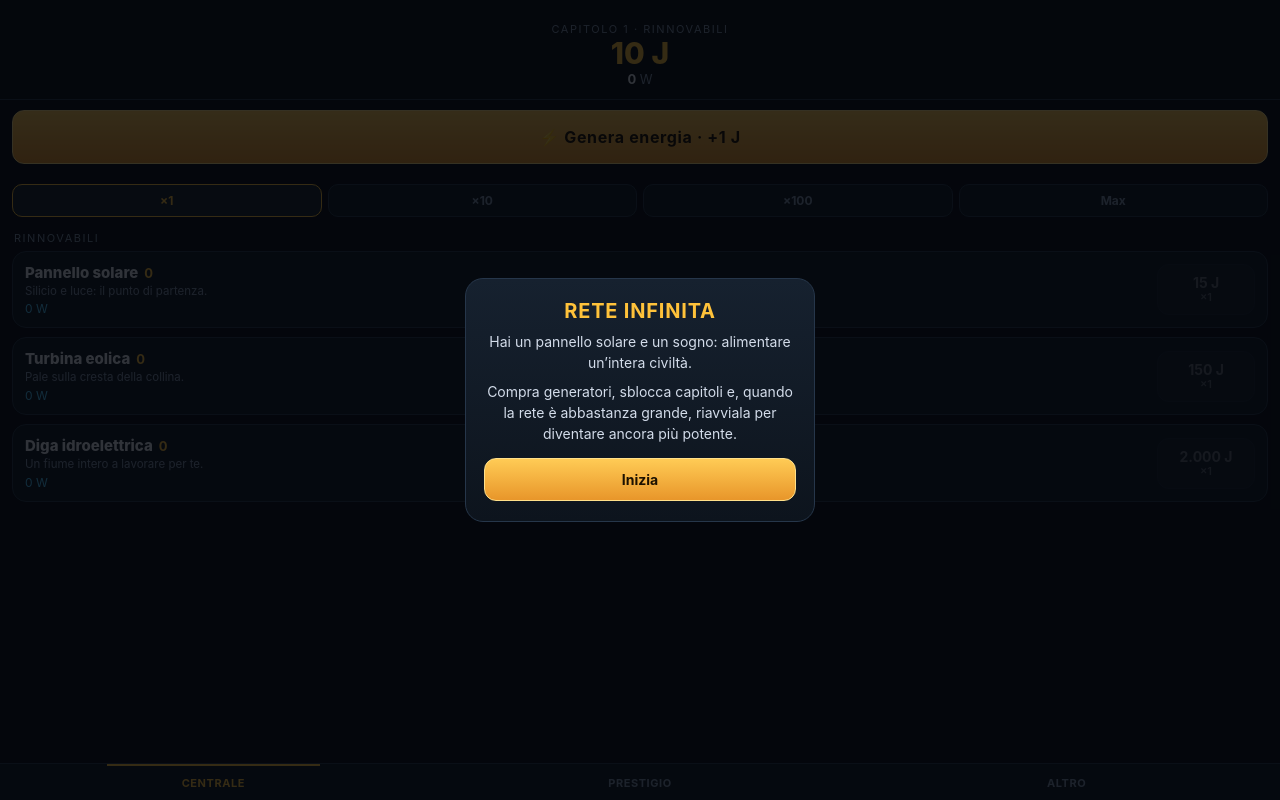
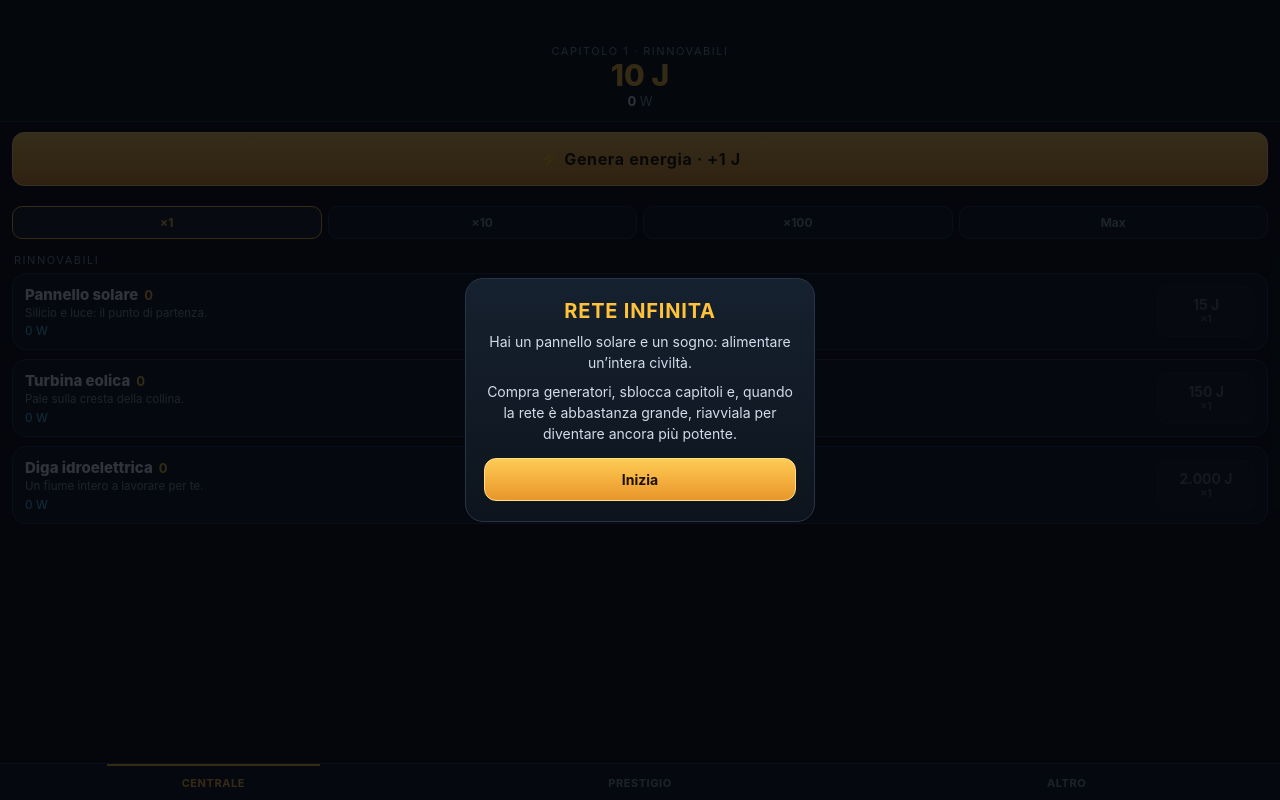
Before and after one commit to GMgames26/monarcadelleombre, a plain HTML site: page rete-infinita/index.html in a window 1280 px wide. Drawn offline with Linux system fonts and the light colour scheme.

Commit message:
Rete Infinita: header ancora piu' in basso
Co-Authored-By: Claude Sonnet 5.5 <noreply@anthropic.com>
Claude-Session: https://claude.ai/code/session_01AWhoNfAgD8ZfaQoYKv7gnz

```diff
--- a/rete-infinita/index.html
+++ b/rete-infinita/index.html
@@ -16,7 +16,7 @@
 html,body{margin:0;height:100%;background:var(--bg);color:var(--tx);font-family:-apple-system,BlinkMacSystemFont,"Segoe UI",Roboto,system-ui,sans-serif;overflow:hidden;user-select:none;-webkit-user-select:none;touch-action:manipulation}
 #app{position:fixed;inset:0;display:flex;flex-direction:column}
 button{font:inherit;color:inherit;border:0;background:none;cursor:pointer}
-#top{padding:calc(env(safe-area-inset-top) + 22px) 14px 10px;background:var(--bg);border-bottom:1px solid var(--ln);text-align:center}
+#top{padding:calc(env(safe-area-inset-top) + 44px) 14px 10px;background:var(--bg);border-bottom:1px solid var(--ln);text-align:center}
 #top .ch{font-size:11px;letter-spacing:.14em;text-transform:uppercase;color:var(--mu)}
 #top .en{font-size:30px;font-weight:800;color:var(--am);line-height:1.15}
 #top .rt{font-size:13px;color:var(--mu)}
```
